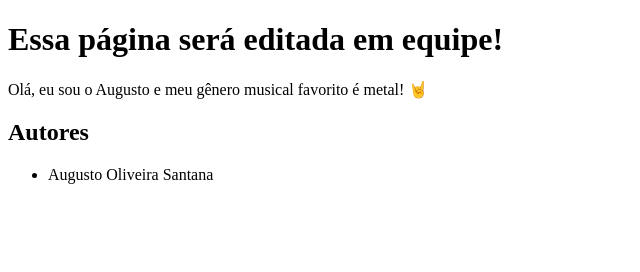
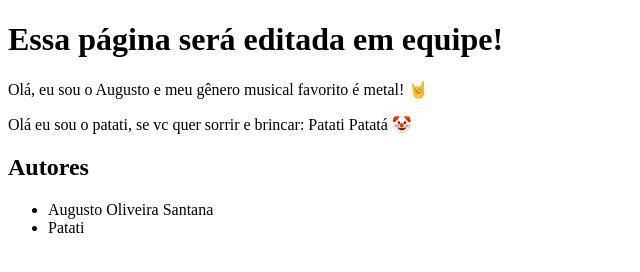
Before and after one commit to Gutto1/aula-2-git, a plain HTML site: page src/pages/index.html in a window 1280 px wide. Shown: the whole page, without its empty margins (0-640 px from the left). Drawn offline with Linux system fonts and the light colour scheme.

Commit message:
Adiciona informação do Patati

```diff
--- a/src/pages/index.html
+++ b/src/pages/index.html
@@ -17,12 +17,18 @@
           Olá, eu sou o Augusto e meu gênero musical favorito é metal! 🤘
         </p>
       </article>
+      <article>
+        <p>
+          Olá eu sou o patati, se vc quer sorrir e brincar: Patati Patatá 🤡
+        </p>
+      </article>
     </section>
   </main>
   <footer>
     <h2> Autores </h2>
     <ul>
       <li>Augusto Oliveira Santana</li>
+      <li> Patati </li>
     </ul>
   </footer>
 </body>
```
